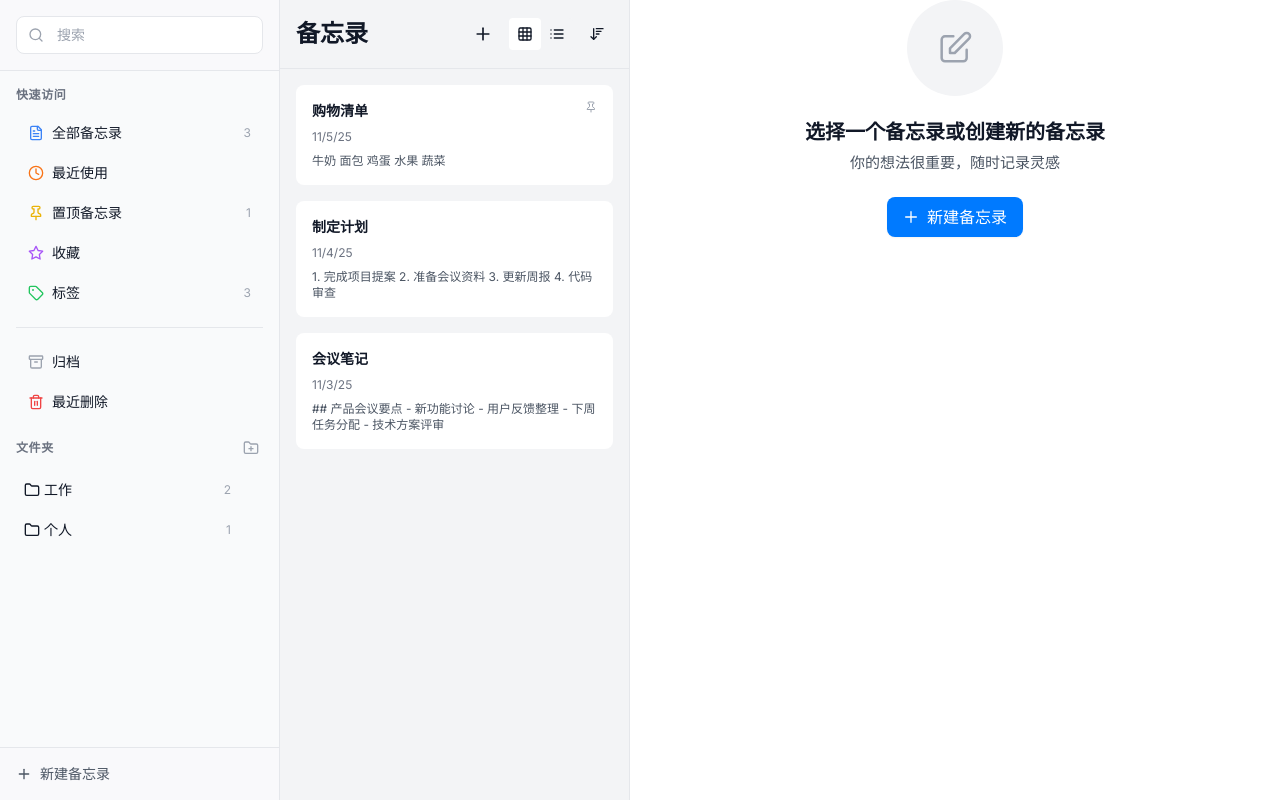
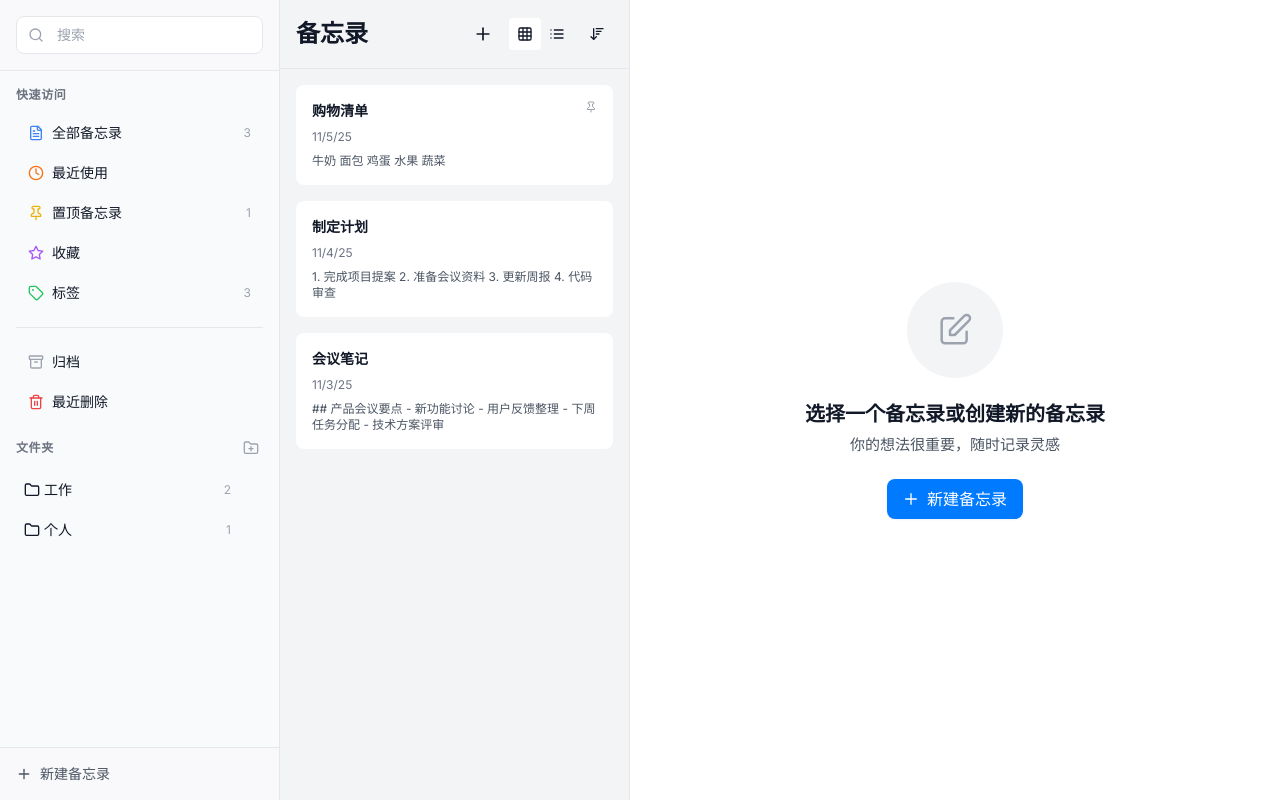
Before and after one commit to yordyi/applenotes, a Next.js app: page / in a window 1280 px wide. Built offline with nearby package versions, Linux system fonts and the light colour scheme.

Commit message:
修复编辑器空白区未垂直居中的问题
父容器为 block 布局，flex-1 不生效，改用 h-full 撑满高度。

Co-Authored-By: Claude Opus 5.5 <noreply@anthropic.com>
Claude-Session: https://claude.ai/code/session_012bjfNSv7uQJHSqCeEA6wpH

```diff
--- a/components/MainLayout.tsx
+++ b/components/MainLayout.tsx
@@ -136,7 +136,7 @@ export default function MainLayout() {
             <BasicNoteEditor />
           </>
         ) : (
-          <div className="flex-1 flex items-center justify-center text-apple-gray-500 dark:text-apple-gray-400">
+          <div className="h-full flex items-center justify-center text-apple-gray-500 dark:text-apple-gray-400">
             <div className="text-center max-w-md px-6">
               <div className="w-24 h-24 mx-auto mb-6 rounded-full bg-apple-gray-100 dark:bg-apple-gray-800 flex items-center justify-center">
                 <svg className="w-10 h-10 text-apple-gray-400" fill="none" stroke="currentColor" viewBox="0 0 24 24">
```
